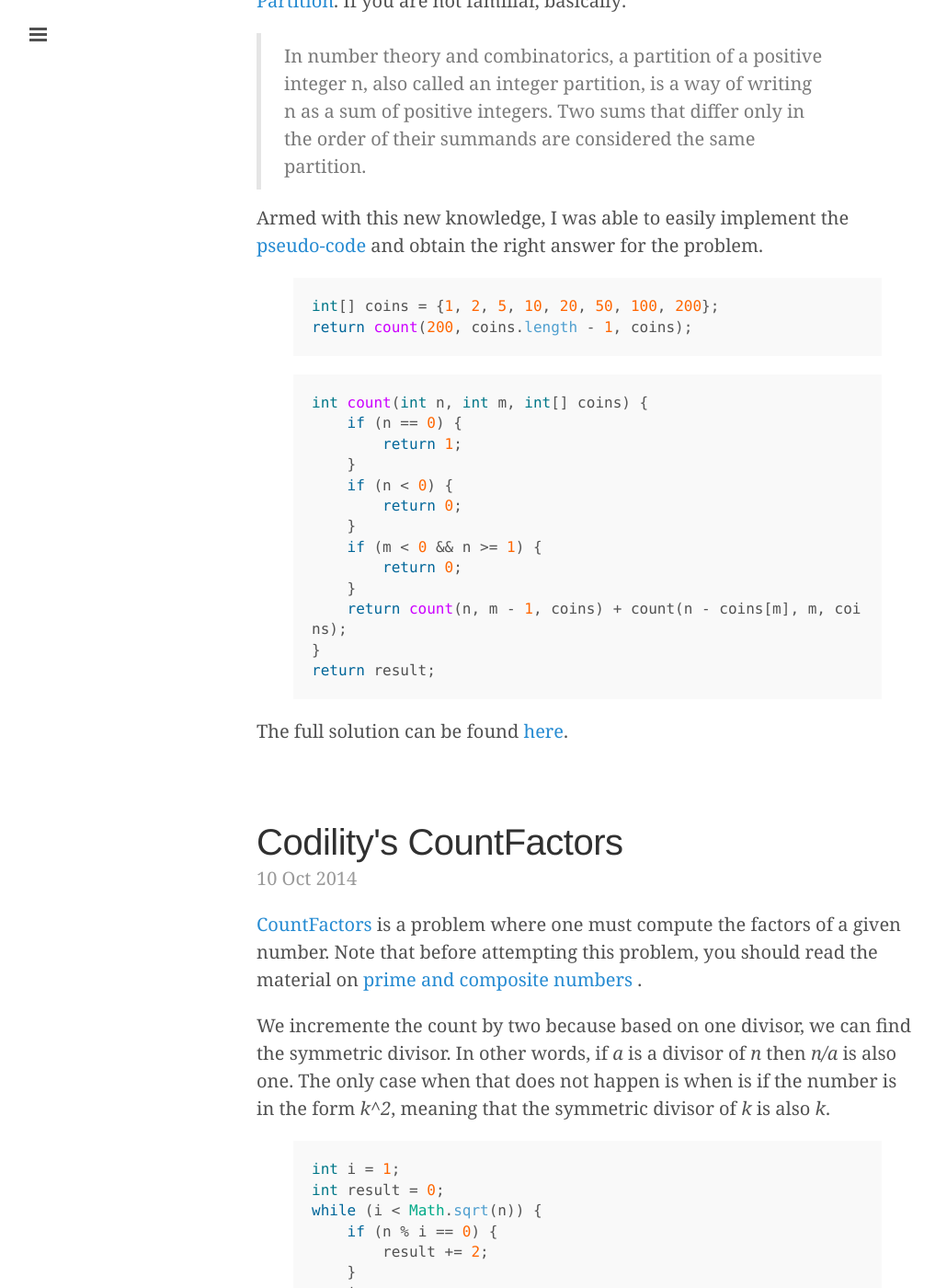
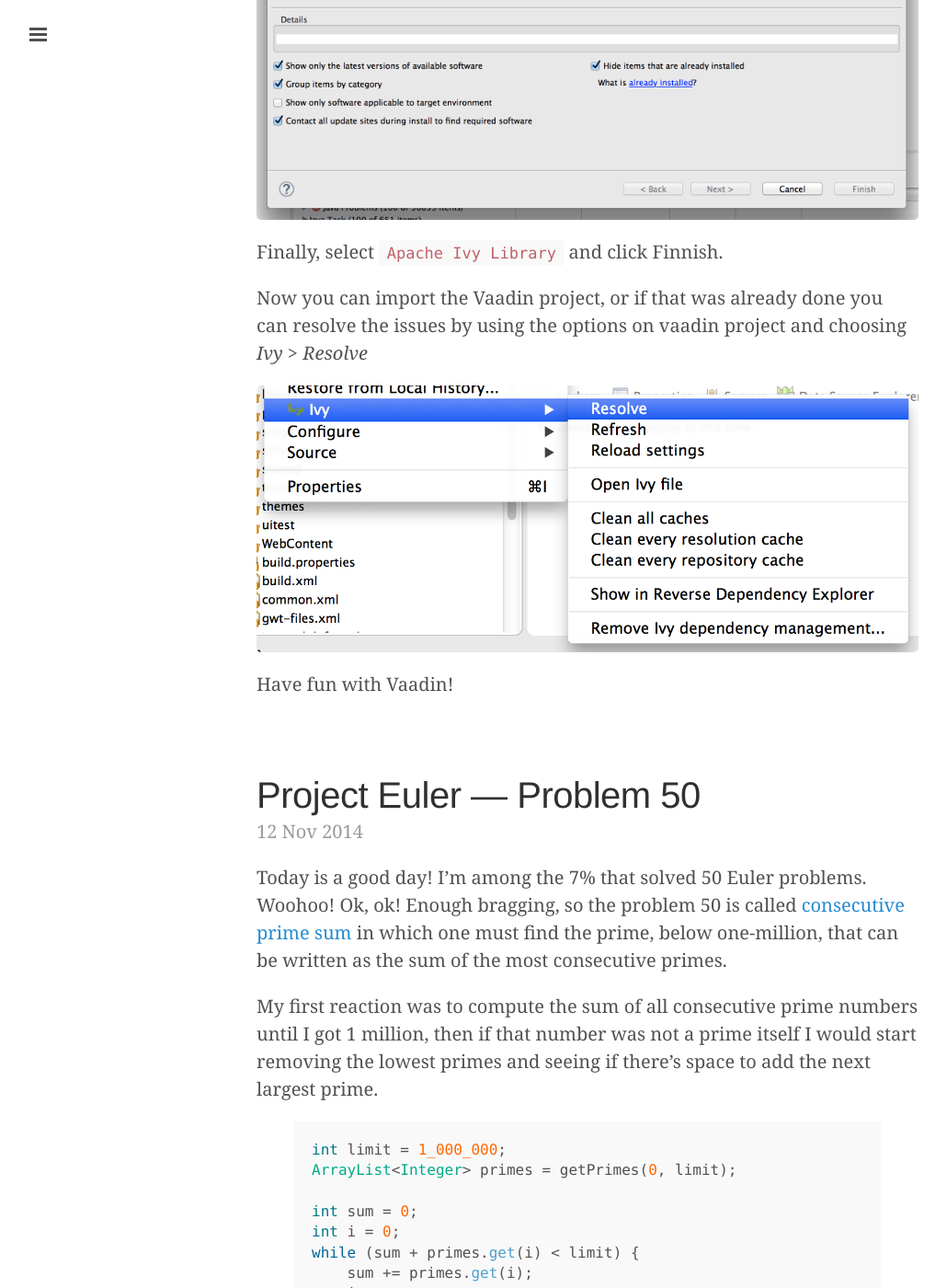
Before and after one commit to luisramalho/luisramalho.github.io, a Jekyll site: the page built from index.html, in a window 1280 px wide and 1400 px high, scrolled down 1601 px. Shown: the whole window at 92% size, without its empty margins (1-1031 px from the left). Built offline with Jekyll 4.4.1, drawn with Linux system fonts in a browser that asks for light colours; nearby versions of some CDN libraries; some web fonts are replaced; Markdown is read by kramdown in place of the engine named in the settings; the list of posts is cut into pages by our own code; some of the changed text lies outside the part shown.

Commit message:
New post

```diff
--- a/_config.yml
+++ b/_config.yml
@@ -9,7 +9,6 @@ permalink:        /:title
 title:            Luís Ramalho
 tagline:          'Entrepreneur & Developer'
 description:      '"Our greatest weakness lies in giving up. The most certain way to succeed is always to try just one more time." — Thomas Edison.'
-url:              http://luisramalho.com
 
 author:
   name:           'Luís Ramalho'
--- /dev/null
+++ b/_posts/2014-11-13-vaadin-ivyde-resolve.md
@@ -0,0 +1,30 @@
+---
+layout: post
+title: An internal error occurred during: "IvyDE resolve".
+---
+
+If you're trying to run Vaadin by following [this](https://github.com/vaadin/vaadin#setting-up-eclipse-to-develop-vaadin-7) and using Eclipse 4.4.1 it is likely that you will get the following error message:
+
+<!-- ![Vaadin IvyDE Error]({{ site.url }}/assets/vaadin-error-1.png "Vaadin IvyDE Error") -->
+
+> An internal error occurred during: "IvyDE resolve".
+> org.eclipse.osgi.internal.framework.EquinoxConfiguration$1 cannot be cast to java.lang.String
+
+
+The problem is totally on IvyDE's side and has already been [documented](https://issues.apache.org/jira/browse/IVY-1487) and a fix has been [merged](https://github.com/apache/ant-ivy/commit/81fec3193ad12a0f78eb021c4a1548484595860b). Nonetheless, it is still not available in the official update site `http://www.apache.org/dist/ant/ivyde/updatesite`. Thus, if you want to fix this issue you can use the [trunk version](http://ant.apache.org/ivy/ivyde/download.cgi#jenkins) of IvyDE.
+
+Go to _Help > Install New Software..._
+
+![Install New Software]({{ site.url }}/assets/vaadin-error-2.png "Install New Software")
+
+Then enter `https://builds.apache.org/job/IvyDE-updatesite/lastSuccessfulBuild/artifact/trunk/build/` in the _Work with:_ field.
+
+![Install New Software]({{ site.url }}/assets/vaadin-error-3.png "Install New Software")
+
+Finally, select `Apache Ivy Library` and click Finnish.
+
+Now you can import the Vaadin project, or if that was already done you can resolve the issues by using the options on vaadin project and choosing _Ivy > Resolve_
+
+![Ivy Resolve]({{ site.url }}/assets/vaadin-error-4.png "Ivy Resolve")
+
+Have fun with Vaadin!
```
Also changed, not shown: assets/vaadin-error-1.png (added), assets/vaadin-error-2.png (added), assets/vaadin-error-3.png (added), assets/vaadin-error-4.png (added), 2 other files.
